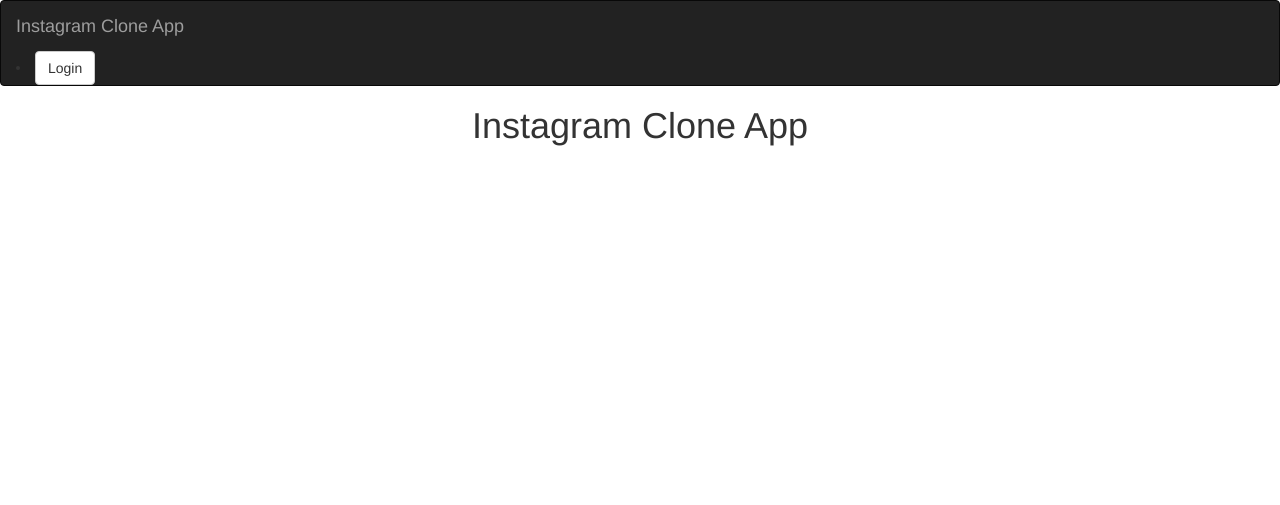
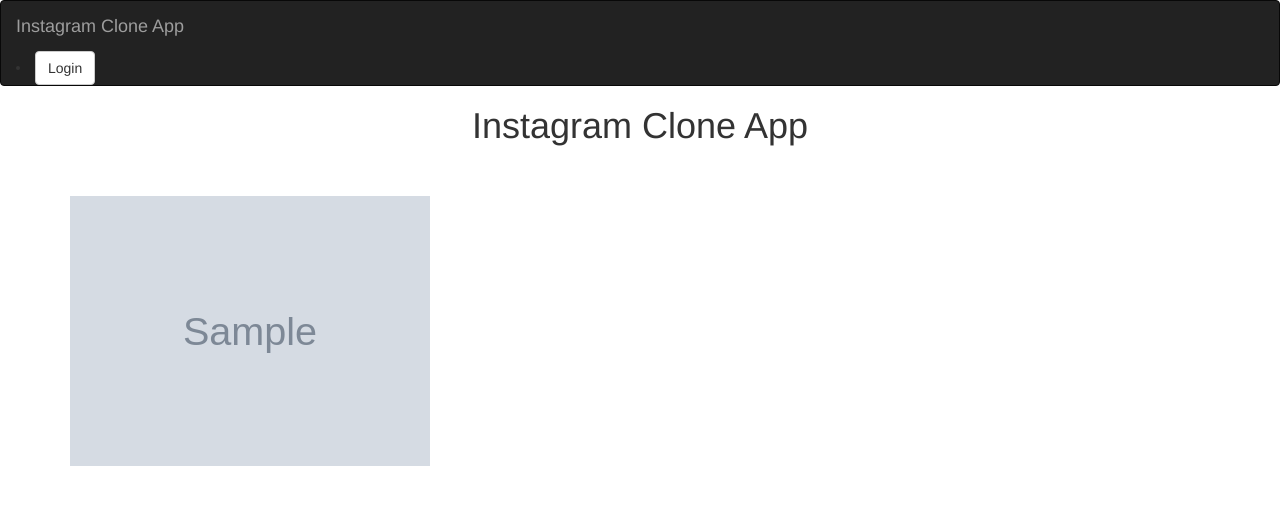
Before and after one commit to munganyendesandrine/InstagramClone, a Django app: page / in a window 1280 px wide. Shown: the top 505 px of the page. Run offline with Django 3.2, Linux system fonts and the light colour scheme; tables that the repository leaves empty hold one stand-in row (values such as "Sample post"); grey boxes marked "Sample" are stand-in pictures; some libraries are stand-ins or nearby versions.

Commit message:
images from profile displayed

```diff
--- a/instagram_clone/settings.py
+++ b/instagram_clone/settings.py
@@ -65,6 +65,7 @@ TEMPLATES = [
                 'django.template.context_processors.request',
                 'django.contrib.auth.context_processors.auth',
                 'django.contrib.messages.context_processors.messages',
+                'django.template.context_processors.media',
             ],
         },
     },
@@ -125,3 +126,6 @@ USE_TZ = True
 STATIC_URL = '/static/'
 
 LOGIN_REDIRECT_URL = 'myprofile'
+
+MEDIA_URL = '/media/'
+MEDIA_ROOT = os.path.join(BASE_DIR, 'media')
--- a/instagram_cloneapp/models.py
+++ b/instagram_cloneapp/models.py
@@ -1,8 +1,9 @@
 from django.db import models
 from django.contrib.auth.models import User
+from tinymce.models import HTMLField
 
 # Create your models here.
-from tinymce.models import HTMLField
+
 class Profile(models.Model):
     user=models.ForeignKey(User,on_delete=models.CASCADE)
     username=models.CharField(max_length =30)
@@ -11,6 +12,10 @@ class Profile(models.Model):
 
     def __str__(self):
         return self.bio
+
+    @classmethod
+    def get_picture(cls,id):
+        Profile.objects.all()
 
 class Image(models.Model):
     image = models.ImageField(upload_to = 'picture/')
--- a/instagram_cloneapp/templates/welcome.html
+++ b/instagram_cloneapp/templates/welcome.html
@@ -1,6 +1,14 @@
 {%extends 'registration/base.html'%}
 {% block content %}
-
-<h1><center>Instagram Clone App</center></h1>
-
+  <h1><center>Instagram Clone App</center></h1>
+   <br><br>
+  <div class="container">
+    {% for i in picture %}
+      <div class="row">
+        <div class="col-md-4">
+          <img src="{{i.profile_photo.url}}" class="img-responsive" alt="Image" width=400 height=400>
+        </div>
+      {% endfor %}
+    </div>
+  </div>
 {% endblock %}
--- a/instagram_cloneapp/urls.py
+++ b/instagram_cloneapp/urls.py
@@ -13,3 +13,5 @@ urlpatterns=[
     # url(r'^search/', views.search_results, name='search_results'),
     # url(r'^article/(\d+)',views.article,name ='article'),
 ]
+if settings.DEBUG:
+    urlpatterns+= static(settings.MEDIA_URL, document_root = settings.MEDIA_ROOT)
--- a/instagram_cloneapp/views.py
+++ b/instagram_cloneapp/views.py
@@ -1,11 +1,13 @@
 from django.shortcuts import render,redirect
 from .forms import ProfileForm
 from django.contrib.auth.decorators import login_required
+from .models import Profile,Image
 
 # Create your views here.
 
 def welcome(request):
-    return render(request,'welcome.html')
+    picture = Profile.objects.all()
+    return render(request,'welcome.html',{"picture": picture})
 
 @login_required(login_url='/accounts/login/')
 def my_profile(request):
```
Also changed, not shown: instagram_cloneapp/migrations/0009_auto_20190326_1334.py (added), instagram_cloneapp/migrations/0010_auto_20190326_1405.py (added), media/pic/2.jpeg (added), media/pic/3.jpg (added), media/pic/3_ACwh1dI.jpg (added), media/pic/dove.jpg (added), media/pic/dove.png (added), media/pic/house.jpg (added).
